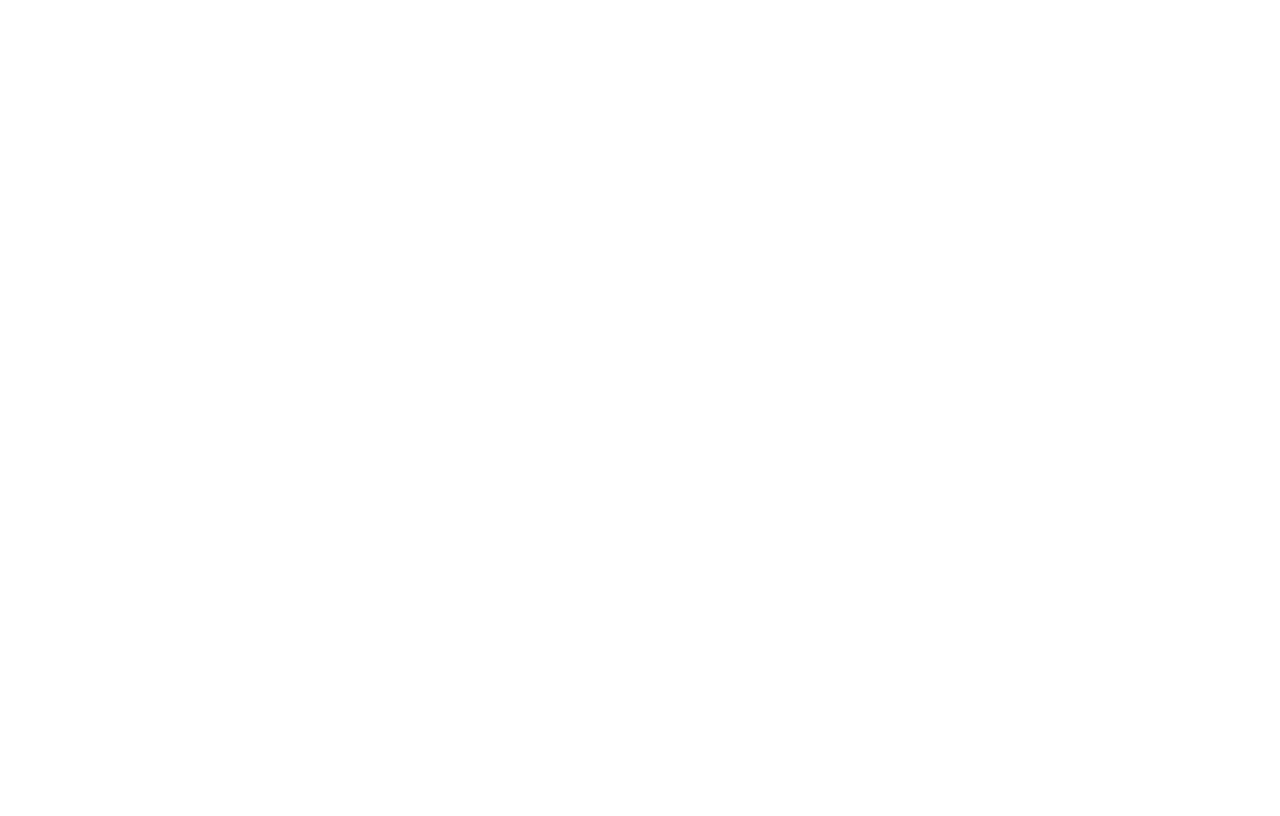
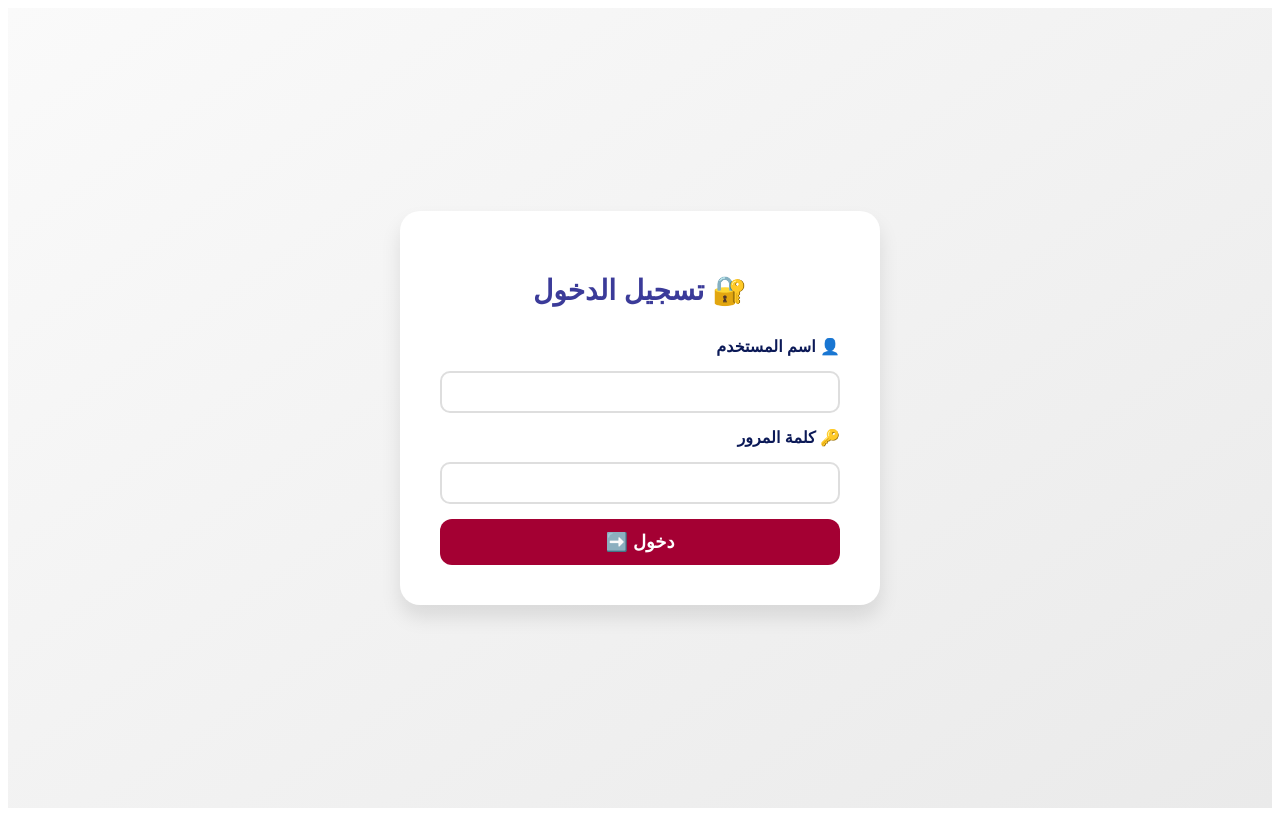
Before and after one commit to mqnr5/alamana, a Vue app: page /login in a window 1280 px wide. Before the commit this address had no page. Built offline with nearby package versions, Linux system fonts and the light colour scheme; the HTML template or start-up script is replaced by a standard one.

Commit message:
اكملت واجهة تسجيل دخول

```diff
--- /dev/null
+++ b/src/components/LoginView.vue
@@ -0,0 +1,113 @@
+<template>
+  <div class="login-wrapper">
+    <div class="login-box">
+      <h2>🔐 تسجيل الدخول</h2>
+
+      <form @submit.prevent="login">
+        <label for="username">👤 اسم المستخدم</label>
+        <input type="text" v-model="username" id="username" required />
+
+        <label for="password">🔑 كلمة المرور</label>
+        <input type="password" v-model="password" id="password" required />
+
+        <button type="submit">دخول ➡️</button>
+      </form>
+
+      <p v-if="errorMessage" class="error">{{ errorMessage }}</p>
+    </div>
+  </div>
+</template>
+
+<script>
+export default {
+  name: 'LoginView',
+  data() {
+    return {
+      username: '',
+      password: '',
+      errorMessage: ''
+    }
+  },
+  methods: {
+   login() {
+  if (this.username === 'admin' && this.password === '1234') {
+    localStorage.setItem('loggedIn', 'true');
+    this.$router.push('/');
+  } else {
+    this.errorMessage = '❌ اسم المستخدم أو كلمة المرور غير صحيحة';
+  }
+
+
+    }
+  }
+}
+</script>
+
+<style scoped>
+.login-wrapper {
+  height: 100vh;
+  display: flex;
+  justify-content: center;
+  align-items: center;
+  background: linear-gradient(145deg, #fafafa, #eaeaea);
+  font-family: 'Tajawal', sans-serif;
+  direction: rtl;
+}
+
+.login-box {
+  background: white;
+  padding: 40px;
+  border-radius: 20px;
+  box-shadow: 0 12px 20px rgba(0, 0, 0, 0.1);
+  width: 100%;
+  max-width: 400px;
+  text-align: center;
+  color: #2e2e2e;
+}
+
+h2 {
+  color: #3b3b99;
+  margin-bottom: 30px;
+  font-size: 28px;
+}
+
+form {
+  display: flex;
+  flex-direction: column;
+  gap: 15px;
+}
+
+label {
+  text-align: right;
+  font-weight: bold;
+  color: #0b1957;
+}
+
+input {
+  padding: 10px;
+  border: 2px solid #dedede;
+  border-radius: 10px;
+  font-size: 16px;
+}
+
+button {
+  background-color: #a40033;
+  color: white;
+  padding: 12px;
+  font-weight: bold;
+  border: none;
+  border-radius: 12px;
+  cursor: pointer;
+  font-size: 18px;
+  transition: background-color 0.3s ease;
+}
+button:hover {
+  background-color: #6c0024;
+}
+
+.error {
+  color: #a40033;
+  margin-top: 15px;
+  font-weight: bold;
+}
+</style>
--- a/src/router/index.js
+++ b/src/router/index.js
@@ -17,9 +17,7 @@
 import UrgentTasksView from "@/views/UrgentTasksView.vue";
 import ManageStaffView from "@/views/ManageStaffView.vue";
 
-const router = createRouter({
-  history: createWebHistory('/'),
-  routes: [
+const routes = [
   { path: '/', name: 'Home', component: HomeView },
   { path: '/SuperAdmin', name: 'SuperAdmin', component: SuperAdminView },
   { path: '/ChairManagement', name: 'ChairManagement', component: ChairManagementView, props: true },
@@ -33,13 +31,27 @@
   { path: '/MajorRequests', name: 'MajorRequests', component: MajorRequestsView },
   { path: '/EmployeeLeaves', name: 'EmployeeLeaves', component: EmployeeLeavesView },
   { path: '/ReportViewer', name: 'ReportViewer', component: ReportView },
-    { path: '/EmployeeLeaves', name: 'EmployeeLeaves', component: EmployeeLeavesView },
-    { path: '/ReportViewer', name: 'ReportView', component: ReportView },
+  { path: '/ReportView', name: 'ReportView', component: ReportView },
   { path: '/DepartmentOverview', name: 'DepartmentOverview', component: DepartmentOverviewView },
   { path: '/ReviewReports', name: 'ReviewReports', component: ReviewReportsView },
   { path: '/ManageStaff', name: 'ManageStaff', component: ManageStaffView },
-    { path: '/UrgentTasks', name: 'UrgentTasks', component: UrgentTasksView }
-  ]
+  { path: '/UrgentTasks', name: 'UrgentTasks', component: UrgentTasksView },
+  { path: '/login', name: 'Login', component: () => import('@/components/LoginView.vue') }
+];
+
+const router = createRouter({
+  history: createWebHistory('/'),
+  routes
+});
+
+// حمايـة قبل دخول أي صفحة
+router.beforeEach((to, from, next) => {
+  const isAuthenticated = localStorage.getItem('loggedIn') === 'true';
+  if (to.name !== 'Login' && !isAuthenticated) {
+    next({ name: 'Login' });
+  } else {
+    next();
+  }
 });
 
 export default router;
```
Lines whose indentation alone changed are shown as unchanged.
